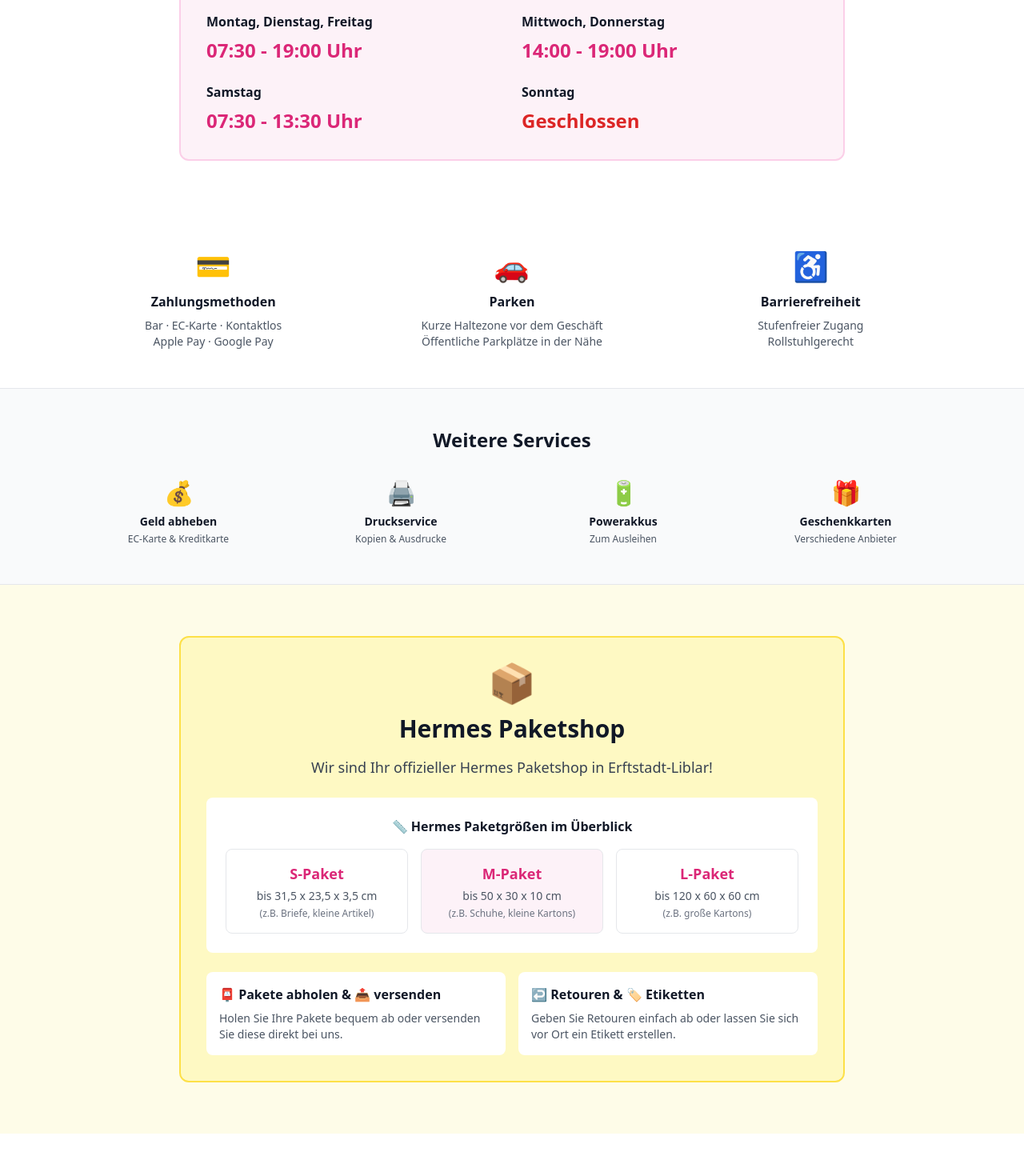
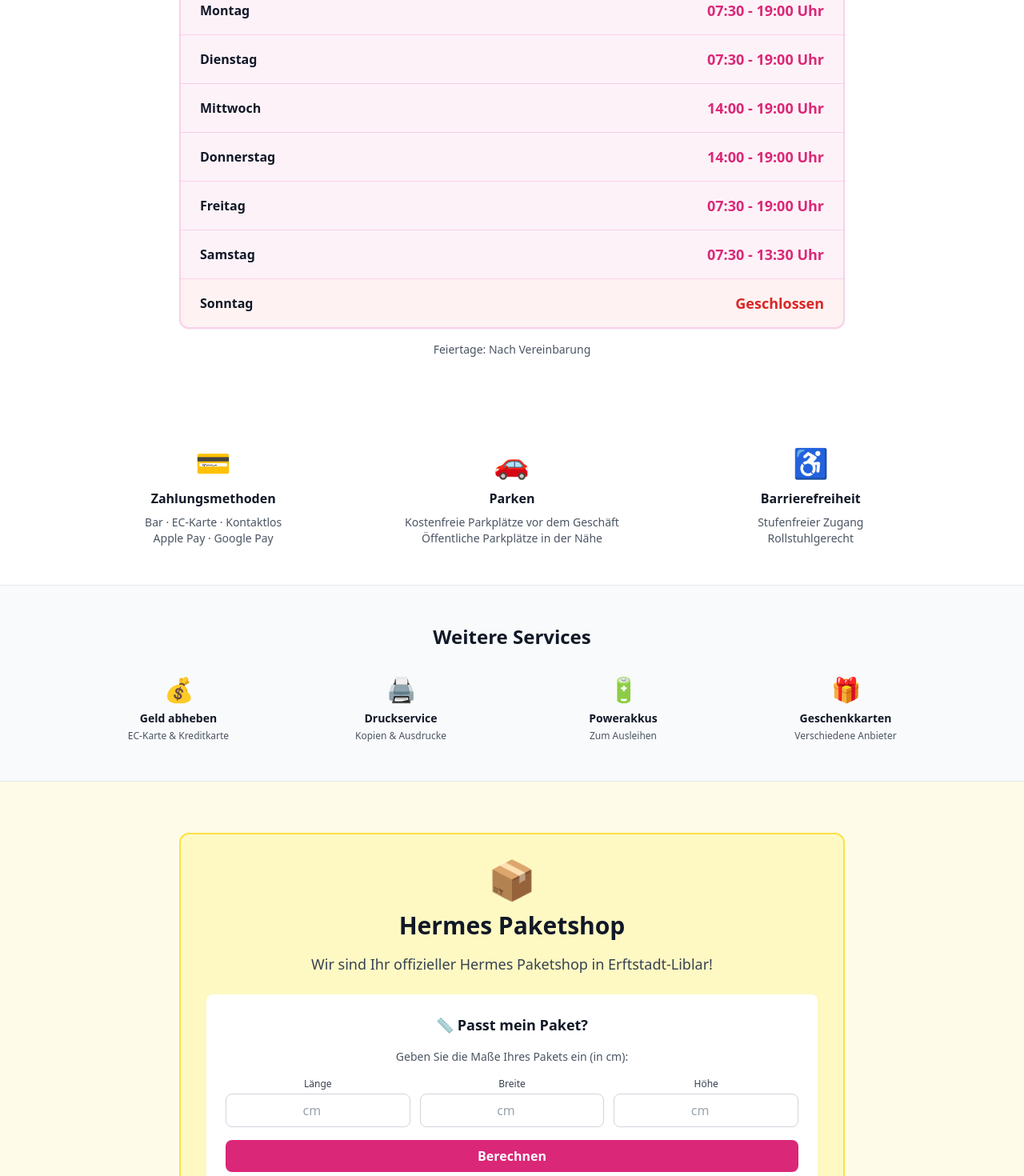
Before and after one commit to SyBa89/mein-zero-defect-projekt, a Next.js app: page / in a window 1280 px wide. Shown: the part 940-2410 px from the top of the page at 80% size. Built offline with nearby package versions, Linux system fonts and the light colour scheme.

Commit message:
feat: add interactive package calculator and trending products section

```diff
--- a/src/app/(home)/page.tsx
+++ b/src/app/(home)/page.tsx
@@ -2,6 +2,7 @@
 import Footer from '@/components/Footer';
 import FAQ from '@/components/FAQ';
 import Reviews from '@/components/Reviews';
+import PackageCalculator from '@/components/PackageCalculator';
 import Image from 'next/image';
 import Link from 'next/link';
 
@@ -13,7 +14,6 @@
       <main>
         {/* Hero Section mit optimiertem Hintergrundbild */}
         <section className="relative h-[80vh] min-h-[500px] flex items-center justify-center overflow-hidden">
-          {/* Hintergrundbild (Platzhalter - kann später durch public/images/kiosk.jpg ersetzt werden) */}
           <Image
             src="https://images.unsplash.com/photo-1556742049-0cfed4f6a45d?q=80&w=2000&auto=format&fit=crop"
             alt="Kiosk Lollipop Innenansicht"
@@ -21,11 +21,8 @@
             className="object-cover"
             priority
           />
-
-          {/* Dunkles Overlay für perfekte Lesbarkeit des Textes */}
           <div className="absolute inset-0 bg-gradient-to-br from-black/70 via-black/60 to-pink-900/70" />
 
-          {/* Inhalt über dem Bild */}
           <div className="relative z-10 max-w-4xl mx-auto px-4 sm:px-6 lg:px-8 text-center text-white">
             <h1 className="text-4xl sm:text-5xl md:text-6xl font-extrabold tracking-tight mb-6 drop-shadow-lg">
               Willkommen bei <br />
@@ -65,30 +62,59 @@
           </div>
         </section>
 
-        {/* Öffnungszeiten */}
+        {/* Öffnungszeiten - TABELLE */}
         <section className="py-16 bg-white">
-          <div className="max-w-4xl mx-auto px-4 sm:px-6 lg:px-8 text-center">
-            <h2 className="text-3xl font-bold text-gray-900 mb-8">Öffnungszeiten</h2>
-            <div className="bg-pink-50 p-8 rounded-xl border-2 border-pink-200">
-              <div className="grid grid-cols-1 md:grid-cols-2 gap-6 text-left">
-                <div>
-                  <h3 className="font-semibold text-gray-900 mb-2">Montag, Dienstag, Freitag</h3>
-                  <p className="text-2xl text-pink-600 font-bold">07:30 - 19:00 Uhr</p>
-                </div>
-                <div>
-                  <h3 className="font-semibold text-gray-900 mb-2">Mittwoch, Donnerstag</h3>
-                  <p className="text-2xl text-pink-600 font-bold">14:00 - 19:00 Uhr</p>
-                </div>
-                <div>
-                  <h3 className="font-semibold text-gray-900 mb-2">Samstag</h3>
-                  <p className="text-2xl text-pink-600 font-bold">07:30 - 13:30 Uhr</p>
-                </div>
-                <div>
-                  <h3 className="font-semibold text-gray-900 mb-2">Sonntag</h3>
-                  <p className="text-2xl text-red-600 font-bold">Geschlossen</p>
-                </div>
-              </div>
+          <div className="max-w-4xl mx-auto px-4 sm:px-6 lg:px-8">
+            <h2 className="text-3xl font-bold text-gray-900 mb-8 text-center">Öffnungszeiten</h2>
+            <div className="bg-pink-50 rounded-xl border-2 border-pink-200 overflow-hidden shadow-sm">
+              <table className="w-full">
+                <tbody className="divide-y divide-pink-200">
+                  <tr className="hover:bg-pink-100 transition-colors">
+                    <td className="px-6 py-4 text-left font-semibold text-gray-900">Montag</td>
+                    <td className="px-6 py-4 text-right text-pink-600 font-bold text-lg">
+                      07:30 - 19:00 Uhr
+                    </td>
+                  </tr>
+                  <tr className="hover:bg-pink-100 transition-colors">
+                    <td className="px-6 py-4 text-left font-semibold text-gray-900">Dienstag</td>
+                    <td className="px-6 py-4 text-right text-pink-600 font-bold text-lg">
+                      07:30 - 19:00 Uhr
+                    </td>
+                  </tr>
+                  <tr className="hover:bg-pink-100 transition-colors">
+                    <td className="px-6 py-4 text-left font-semibold text-gray-900">Mittwoch</td>
+                    <td className="px-6 py-4 text-right text-pink-600 font-bold text-lg">
+                      14:00 - 19:00 Uhr
+                    </td>
+                  </tr>
+                  <tr className="hover:bg-pink-100 transition-colors">
+                    <td className="px-6 py-4 text-left font-semibold text-gray-900">Donnerstag</td>
+                    <td className="px-6 py-4 text-right text-pink-600 font-bold text-lg">
+                      14:00 - 19:00 Uhr
+                    </td>
+                  </tr>
+                  <tr className="hover:bg-pink-100 transition-colors">
+                    <td className="px-6 py-4 text-left font-semibold text-gray-900">Freitag</td>
+                    <td className="px-6 py-4 text-right text-pink-600 font-bold text-lg">
+                      07:30 - 19:00 Uhr
+                    </td>
+                  </tr>
+                  <tr className="hover:bg-pink-100 transition-colors">
+                    <td className="px-6 py-4 text-left font-semibold text-gray-900">Samstag</td>
+                    <td className="px-6 py-4 text-right text-pink-600 font-bold text-lg">
+                      07:30 - 13:30 Uhr
+                    </td>
+                  </tr>
+                  <tr className="bg-red-50">
+                    <td className="px-6 py-4 text-left font-semibold text-gray-900">Sonntag</td>
+                    <td className="px-6 py-4 text-right text-red-600 font-bold text-lg">
+                      Geschlossen
+                    </td>
+                  </tr>
+                </tbody>
+              </table>
             </div>
+            <p className="text-center text-sm text-gray-600 mt-4">Feiertage: Nach Vereinbarung</p>
           </div>
         </section>
 
@@ -109,7 +135,7 @@
                 <div className="text-4xl mb-3">🚗</div>
                 <h3 className="font-semibold text-gray-900 mb-2">Parken</h3>
                 <p className="text-sm text-gray-600">
-                  Kurze Haltezone vor dem Geschäft
+                  Kostenfreie Parkplätze vor dem Geschäft
                   <br />
                   Öffentliche Parkplätze in der Nähe
                 </p>
@@ -156,7 +182,7 @@
           </div>
         </section>
 
-        {/* Hermes Paketshop Highlight + Größen-Guide */}
+        {/* Hermes Paketshop Highlight + INTERAKTIVER RECHNER (NEU!) */}
         <section className="py-16 bg-yellow-50">
           <div className="max-w-4xl mx-auto px-4 sm:px-6 lg:px-8 text-center">
             <div className="bg-yellow-100 p-8 rounded-xl border-2 border-yellow-300">
@@ -166,11 +192,15 @@
                 Wir sind Ihr offizieller Hermes Paketshop in Erftstadt-Liblar!
               </p>
 
-              <div className="bg-white rounded-lg p-6 mb-6 text-left">
-                <h3 className="font-semibold text-gray-900 mb-4 text-center">
-                  📏 Hermes Paketgrößen im Überblick
-                </h3>
-                <div className="grid grid-cols-1 sm:grid-cols-3 gap-4 text-sm">
+              {/* INTERAKTIVER PAKETGRÖSSEN-RECHNER (NEU!) */}
+              <PackageCalculator />
+
+              {/* Statische Tabelle als Referenz */}
+              <details className="bg-white rounded-lg p-4 mb-6 text-left">
+                <summary className="font-semibold text-gray-900 cursor-pointer hover:text-pink-600 transition-colors">
+                  📋 Alle Paketgrößen im Detail anzeigen
+                </summary>
+                <div className="mt-4 grid grid-cols-1 sm:grid-cols-3 gap-4 text-sm">
                   <div className="border border-gray-200 rounded-lg p-4 text-center">
                     <span className="block font-bold text-pink-600 text-lg mb-1">S-Paket</span>
                     <span className="text-gray-600">bis 31,5 x 23,5 x 3,5 cm</span>
@@ -191,7 +221,7 @@
                     <span className="block text-gray-500 text-xs mt-1">(z.B. große Kartons)</span>
                   </div>
                 </div>
-              </div>
+              </details>
 
               <div className="grid grid-cols-1 md:grid-cols-2 gap-4 text-left">
                 <div className="bg-white p-4 rounded-lg">
@@ -214,13 +244,46 @@
           </div>
         </section>
 
-        {/* Beliebte Marken */}
+        {/* HEUTE BESONDERS GEFRAGT (NEU!) */}
+        <section className="py-12 bg-gradient-to-r from-pink-50 to-purple-50 border-b border-gray-200">
+          <div className="max-w-6xl mx-auto px-4 sm:px-6 lg:px-8">
+            <div className="bg-white rounded-xl shadow-md border-2 border-pink-200 p-6">
+              <div className="flex items-center justify-center mb-4">
+                <span className="text-3xl mr-3">🔥</span>
+                <h2 className="text-2xl font-bold text-gray-900">Heute besonders gefragt</h2>
+              </div>
+              <div className="grid grid-cols-2 md:grid-cols-4 gap-4">
+                <div className="text-center p-4 bg-pink-50 rounded-lg">
+                  <div className="text-3xl mb-2">🥤</div>
+                  <p className="font-semibold text-gray-900 text-sm">Gekühlte Getränke</p>
+                </div>
+                <div className="text-center p-4 bg-yellow-50 rounded-lg">
+                  <div className="text-3xl mb-2">🍦</div>
+                  <p className="font-semibold text-gray-900 text-sm">Eis & Snacks</p>
+                </div>
+                <div className="text-center p-4 bg-blue-50 rounded-lg">
+                  <div className="text-3xl mb-2">📰</div>
+                  <p className="font-semibold text-gray-900 text-sm">Tageszeitungen</p>
+                </div>
+                <div className="text-center p-4 bg-green-50 rounded-lg">
+                  <div className="text-3xl mb-2">📦</div>
+                  <p className="font-semibold text-gray-900 text-sm">Hermes Versand</p>
+                </div>
+              </div>
+              <p className="text-center text-sm text-gray-600 mt-4">
+                Aktualisiert täglich • Alles sofort verfügbar
+              </p>
+            </div>
+          </div>
+        </section>
+
+        {/* Beliebte Marken - MIT KONKRETEN NAMEN */}
         <section className="py-12 bg-white border-b border-gray-200">
           <div className="max-w-6xl mx-auto px-4 sm:px-6 lg:px-8 text-center">
             <h2 className="text-2xl font-bold text-gray-900 mb-8">Beliebte Marken bei uns</h2>
             <div className="flex flex-wrap justify-center gap-4 md:gap-8">
               <span className="px-4 py-2 bg-pink-50 text-pink-700 rounded-full font-medium">
-                🥤 Coca-Cola
+                🥤 Coca-Cola & Fanta
               </span>
               <span className="px-4 py-2 bg-pink-50 text-pink-700 rounded-full font-medium">
                 🍫 Milka & Ritter Sport
@@ -229,10 +292,10 @@
                 🚬 Marlboro & Camel
               </span>
               <span className="px-4 py-2 bg-pink-50 text-pink-700 rounded-full font-medium">
-                🎫 Lotto 6aus49
+                🎫 Lotto 6aus49 & Eurojackpot
               </span>
               <span className="px-4 py-2 bg-pink-50 text-pink-700 rounded-full font-medium">
-                📰 Express & KStA
+                📰 Express & Kölner Stadt-Anzeiger
               </span>
               <span className="px-4 py-2 bg-pink-50 text-pink-700 rounded-full font-medium">
                 📱 Vodafone & Telekom
@@ -241,38 +304,39 @@
           </div>
         </section>
 
-        {/* Produkte Section */}
+        {/* Produkte Section - MIT KONKRETEN ZAHLEN & EMOTIONALEN TEXTEN */}
         <section id="produkte" className="py-16 bg-gray-50">
           <div className="max-w-6xl mx-auto px-4 sm:px-6 lg:px-8">
             <h2 className="text-3xl font-bold text-gray-900 mb-12 text-center">Unser Sortiment</h2>
             <div className="grid grid-cols-1 md:grid-cols-3 gap-8">
               <div className="bg-white p-6 rounded-xl shadow-sm border border-gray-100 hover:shadow-md transition-shadow">
-                <div className="w-12 h-12 bg-pink-100 rounded-lg flex items-center justify-center mb-4">
+                <div className="w-12 h-12 bg-blue-100 rounded-lg flex items-center justify-center mb-4">
                   <span className="text-3xl">🥤</span>
                 </div>
-                <h3 className="text-xl font-semibold text-gray-900 mb-2">Getränke</h3>
+                <h3 className="text-xl font-semibold text-gray-900 mb-2">Über 100 Getränke</h3>
                 <p className="text-gray-600">
-                  Kalte und warme Getränke, Softdrinks, Säfte, Wasser, Bier und mehr.
+                  Kalte und warme Getränke, Softdrinks, Säfte, Wasser, Bier und mehr. Immer frisch
+                  und gekühlt!
                 </p>
               </div>
               <div className="bg-white p-6 rounded-xl shadow-sm border border-gray-100 hover:shadow-md transition-shadow">
                 <div className="w-12 h-12 bg-yellow-100 rounded-lg flex items-center justify-center mb-4">
                   <span className="text-3xl">🍫</span>
                 </div>
-                <h3 className="text-xl font-semibold text-gray-900 mb-2">Süßigkeiten & Snacks</h3>
+                <h3 className="text-xl font-semibold text-gray-900 mb-2">Süße Versuchungen</h3>
                 <p className="text-gray-600">
-                  Schokolade, Chips, Gummibärchen, Riegel und alle beliebten Snacks.
+                  Wie früher! Große Auswahl an Schokolade, Chips, Gummibärchen, Riegeln und allen
+                  beliebten Snacks.
                 </p>
               </div>
               <div className="bg-white p-6 rounded-xl shadow-sm border border-gray-100 hover:shadow-md transition-shadow">
                 <div className="w-12 h-12 bg-green-100 rounded-lg flex items-center justify-center mb-4">
                   <span className="text-3xl">📰</span>
                 </div>
-                <h3 className="text-xl font-semibold text-gray-900 mb-2">
-                  Zeitungen & Zeitschriften
-                </h3>
+                <h3 className="text-xl font-semibold text-gray-900 mb-2">Über 500 Zeitschriften</h3>
                 <p className="text-gray-600">
-                  Tageszeitungen, Magazine, Illustrierte und Fachzeitschriften.
+                  Tageszeitungen, Magazine, Illustrierte und Fachzeitschriften. Für jeden das
+                  Richtige!
                 </p>
               </div>
               <div className="bg-white p-6 rounded-xl shadow-sm border border-gray-100 hover:shadow-md transition-shadow">
@@ -281,16 +345,19 @@
                 </div>
                 <h3 className="text-xl font-semibold text-gray-900 mb-2">Tabakwaren</h3>
                 <p className="text-gray-600">
-                  Zigaretten, Zigarren, Tabak und Zubehör aller gängigen Marken.
+                  Zigaretten, Zigarren, Tabak und Zubehör aller gängigen Marken. Alles vorrätig!
                 </p>
               </div>
               <div className="bg-white p-6 rounded-xl shadow-sm border border-gray-100 hover:shadow-md transition-shadow">
                 <div className="w-12 h-12 bg-purple-100 rounded-lg flex items-center justify-center mb-4">
                   <span className="text-3xl">🎫</span>
                 </div>
-                <h3 className="text-xl font-semibold text-gray-900 mb-2">Lotterie</h3>
-                <p className="text-gray-600">
-                  Lotto, Rubbellose, Eurojackpot und andere Lotterieprodukte.
+                <h3 className="text-xl font-semibold text-gray-900 mb-2">Lotterie & Glücksspiel</h3>
+                <p className="text-gray-600 mb-3">
+                  Lotto 6aus49, Eurojackpot, Rubbellose und weitere Lotterieprodukte.
+                </p>
+                <p className="text-xs text-red-600 font-medium">
+                  ⚠️ Die Teilnahme ist erst ab 18 Jahren erlaubt. Glücksspiel kann süchtig machen.
                 </p>
               </div>
               <div className="bg-white p-6 rounded-xl shadow-sm border border-gray-100 hover:shadow-md transition-shadow">
@@ -299,7 +366,8 @@
                 </div>
                 <h3 className="text-xl font-semibold text-gray-900 mb-2">Handy-Guthaben</h3>
                 <p className="text-gray-600">
-                  Aufladung für alle Mobilfunkanbieter und Prepaid-Karten.
+                  Aufladung für alle Mobilfunkanbieter: Telekom, Vodafone, O2, Aldi Talk und viele
+                  mehr.
                 </p>
               </div>
             </div>
--- /dev/null
+++ b/src/components/PackageCalculator.tsx
@@ -0,0 +1,144 @@
+'use client';
+
+import { useState } from 'react';
+
+export default function PackageCalculator() {
+  const [length, setLength] = useState('');
+  const [width, setWidth] = useState('');
+  const [height, setHeight] = useState('');
+  const [result, setResult] = useState<string | null>(null);
+
+  const calculatePackageSize = () => {
+    const l = parseFloat(length);
+    const w = parseFloat(width);
+    const h = parseFloat(height);
+
+    if (isNaN(l) || isNaN(w) || isNaN(h) || l <= 0 || w <= 0 || h <= 0) {
+      setResult('Bitte geben Sie gültige Maße ein.');
+      return;
+    }
+
+    // Hermes Paketgrößen (maximal erlaubt)
+    const packages = [
+      {
+        size: 'S-Paket',
+        maxLength: 31.5,
+        maxWidth: 23.5,
+        maxHeight: 3.5,
+        description: 'Briefe, kleine Artikel, Dokumente',
+      },
+      {
+        size: 'M-Paket',
+        maxLength: 50,
+        maxWidth: 30,
+        maxHeight: 10,
+        description: 'Schuhe, kleine Kartons, Bücher',
+      },
+      {
+        size: 'L-Paket',
+        maxLength: 120,
+        maxWidth: 60,
+        maxHeight: 60,
+        description: 'Große Kartons, sperrige Gegenstände',
+      },
+    ];
+
+    // Sortiere Maße (größte Dimension zuerst)
+    const dimensions = [l, w, h].sort((a, b) => b - a);
+
+    for (const pkg of packages) {
+      const maxDimensions = [pkg.maxLength, pkg.maxWidth, pkg.maxHeight].sort((a, b) => b - a);
+
+      if (
+        dimensions[0] <= maxDimensions[0] &&
+        dimensions[1] <= maxDimensions[1] &&
+        dimensions[2] <= maxDimensions[2]
+      ) {
+        setResult(`${pkg.size} ✓ (${pkg.description})`);
+        return;
+      }
+    }
+
+    setResult('❌ Paket zu groß! Bitte wenden Sie sich an eine Hermes-Filiale für größere Pakete.');
+  };
+
+  const resetCalculator = () => {
+    setLength('');
+    setWidth('');
+    setHeight('');
+    setResult(null);
+  };
+
+  return (
+    <div className="bg-white rounded-lg p-6 mb-6">
+      <h3 className="font-semibold text-gray-900 mb-4 text-center text-lg">📏 Passt mein Paket?</h3>
+      <p className="text-sm text-gray-600 mb-4 text-center">
+        Geben Sie die Maße Ihres Pakets ein (in cm):
+      </p>
+
+      <div className="grid grid-cols-3 gap-3 mb-4">
+        <div>
+          <label className="block text-xs font-medium text-gray-700 mb-1">Länge</label>
+          <input
+            type="number"
+            value={length}
+            onChange={(e) => setLength(e.target.value)}
+            placeholder="cm"
+            className="w-full px-3 py-2 border border-gray-300 rounded-lg focus:ring-2 focus:ring-pink-500 focus:border-transparent text-center"
+          />
+        </div>
+        <div>
+          <label className="block text-xs font-medium text-gray-700 mb-1">Breite</label>
+          <input
+            type="number"
+            value={width}
+            onChange={(e) => setWidth(e.target.value)}
+            placeholder="cm"
+            className="w-full px-3 py-2 border border-gray-300 rounded-lg focus:ring-2 focus:ring-pink-500 focus:border-transparent text-center"
+          />
+        </div>
+        <div>
+          <label className="block text-xs font-medium text-gray-700 mb-1">Höhe</label>
+          <input
+            type="number"
+            value={height}
+            onChange={(e) => setHeight(e.target.value)}
+            placeholder="cm"
+            className="w-full px-3 py-2 border border-gray-300 rounded-lg focus:ring-2 focus:ring-pink-500 focus:border-transparent text-center"
+          />
+        </div>
+      </div>
+
+      <div className="flex gap-2">
+        <button
+          onClick={calculatePackageSize}
+          className="flex-1 bg-pink-600 hover:bg-pink-700 text-white font-semibold py-2 rounded-lg transition-colors"
+        >
+          Berechnen
+        </button>
+        {result && (
+          <button
+            onClick={resetCalculator}
+            className="px-4 py-2 bg-gray-200 hover:bg-gray-300 text-gray-700 font-semibold rounded-lg transition-colors"
+          >
+            Zurücksetzen
+          </button>
+        )}
+      </div>
+
+      {result && (
+        <div
+          className={`mt-4 p-4 rounded-lg border-2 ${
+            result.includes('✓')
+              ? 'bg-green-50 border-green-300 text-green-800'
+              : result.includes('❌')
+                ? 'bg-red-50 border-red-300 text-red-800'
+                : 'bg-yellow-50 border-yellow-300 text-yellow-800'
+          }`}
+        >
+          <p className="font-semibold text-center">{result}</p>
+        </div>
+      )}
+    </div>
+  );
+}
```
